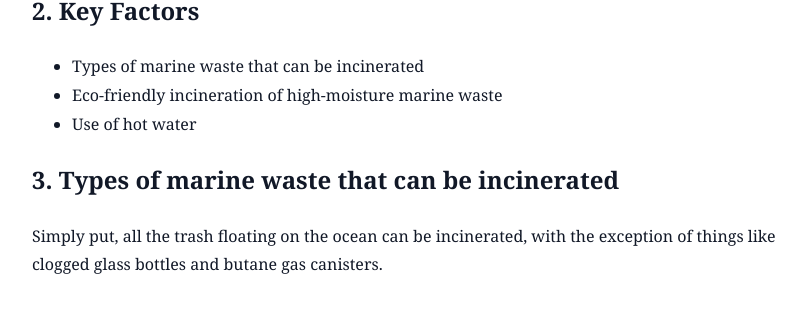
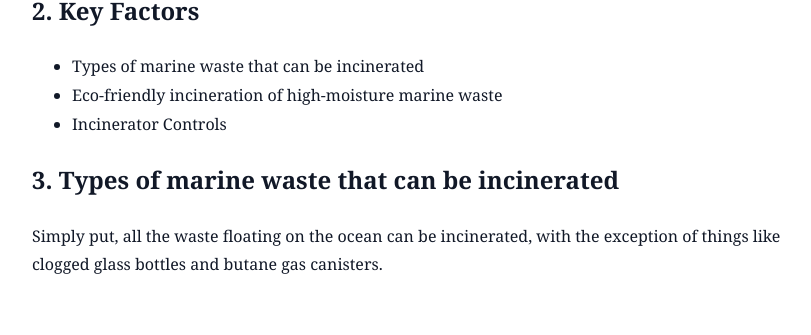
Before and after one commit to ssimsangmin49-creator/ecofriendly-polymer-compounds-incineration, a Jekyll site: the page built from _posts/2026-01-17-marine-waste-collection-vessel-small.md, in a window 1280 px wide. Shown: the part 1137-1472 px from the top of the page, without its empty margins (222-1033 px from the left). Built offline with Jekyll 4.4.1, drawn with Linux system fonts in a browser that asks for light colours.

Commit message:
Update terminology from 'trash' to 'waste'

```diff
--- a/_posts/2026-01-17-marine-waste-collection-vessel-small.md
+++ b/_posts/2026-01-17-marine-waste-collection-vessel-small.md
@@ -33,9 +33,9 @@ despite a certain moisture content.
 
 - Types of marine waste that can be incinerated
 - Eco-friendly incineration of high-moisture marine waste
-- Use of hot water
+- Incinerator Controls
 
 ## 3. Types of marine waste that can be incinerated
 
-Simply put, all the trash floating on the ocean can be incinerated,
+Simply put, all the waste floating on the ocean can be incinerated,
 with the exception of things like clogged glass bottles and butane gas canisters.
```
